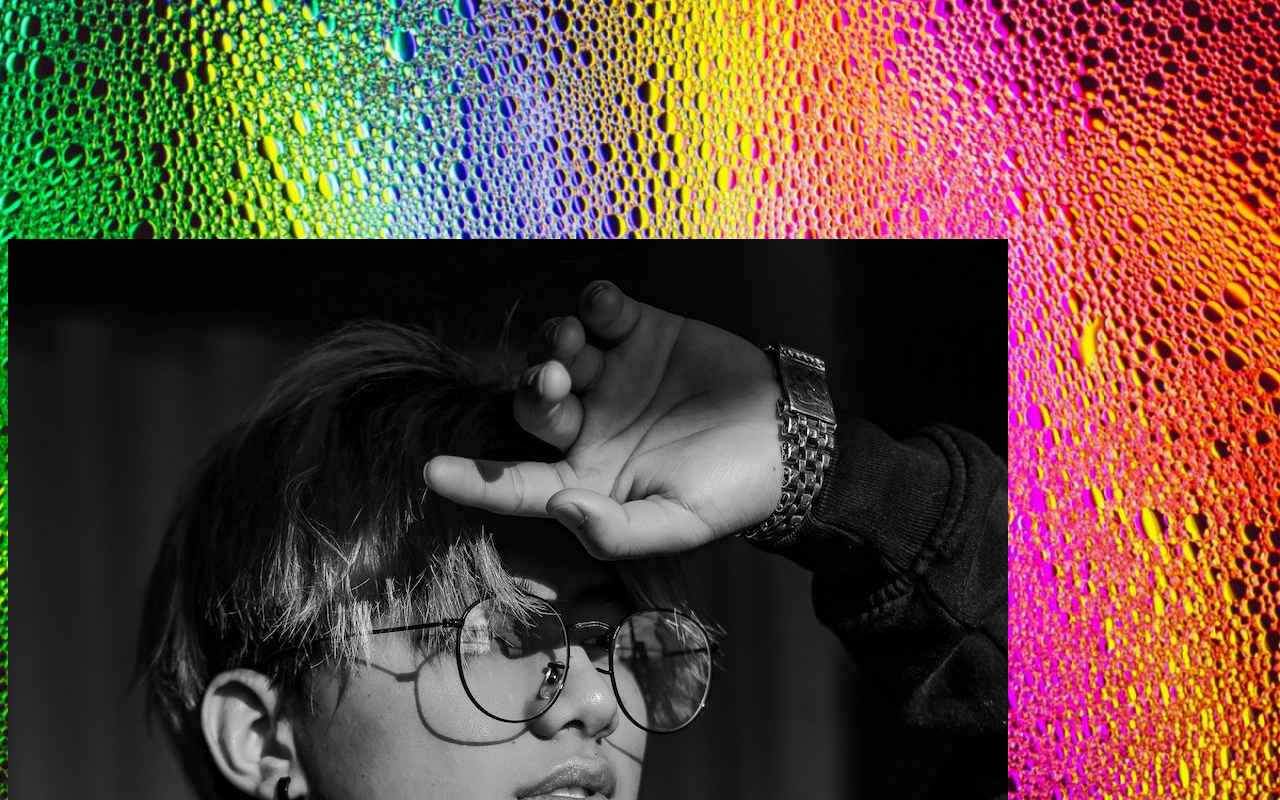
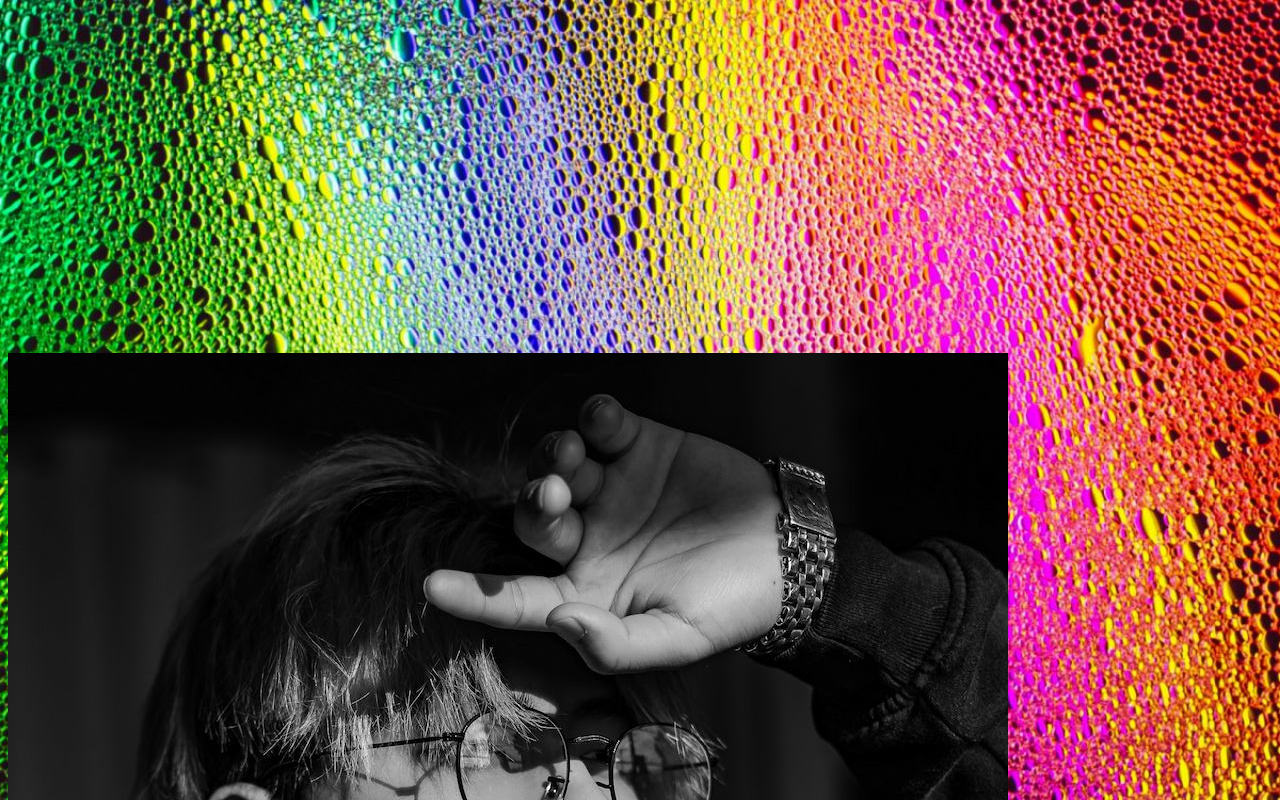
Before and after one commit to yuta-ushijima/next-portfolio, a Next.js app: page / in a window 1280 px wide. Shown: the top 800 px of the page. Built offline with nearby package versions, Linux system fonts and the light colour scheme.

Commit message:
feat: Import Layout each pages

```diff
--- a/src/components/layout.js
+++ b/src/components/layout.js
@@ -1,10 +1,11 @@
 import Header from "./header";
 import Footer from "./footer";
 
-const Layout = () => {
+const Layout = (props) => {
   return (
     <>
       <Header />
+      <main>{props.children}</main>
       <Footer />
     </>
   );
--- a/src/pages/blog.js
+++ b/src/pages/blog.js
@@ -1,11 +1,12 @@
 import matter from "gray-matter";
 import Image from "next/image";
 import Link from "next/link";
+import Layout from "../components/layout";
 
 const Blog = (props) => {
   console.log(props);
   return (
-    <>
+    <Layout>
       <div>
         <div>
           <h1>Blog</h1>
@@ -32,7 +33,7 @@
           ))}
         </div>
       </div>
-    </>
+    </Layout>
   );
 };
 export default Blog;
--- a/src/pages/blog/[slug].js
+++ b/src/pages/blog/[slug].js
@@ -1,10 +1,11 @@
 import matter from "gray-matter";
 import ReactMarkdown from "react-markdown";
 import Image from "next/dist/client/image";
+import Layout from "../../components/layout";
 
 const SingleBlog = (props) => {
   return (
-    <>
+    <Layout>
       <div>
         <Image
           src={props.frontmatter.image}
@@ -20,7 +21,7 @@
           <ReactMarkdown children={props.markdownBody}></ReactMarkdown>
         </div>
       </div>
-    </>
+    </Layout>
   );
 };
 
--- a/src/pages/contact.js
+++ b/src/pages/contact.js
@@ -1,6 +1,8 @@
+import Layout from "../components/layout";
+
 const Contact = () => {
   return (
-    <>
+    <Layout>
       <div>
         <div>
           <h1>Contact</h1>
@@ -21,7 +23,7 @@
           </form>
         </div>
       </div>
-    </>
+    </Layout>
   );
 };
 
--- a/src/pages/index.js
+++ b/src/pages/index.js
@@ -1,9 +1,10 @@
 import Link from "next/link";
 import Image from "next/image";
+import Layout from "../components/layout";
 
 const Index = () => {
   return (
-    <>
+    <Layout>
       <div>
         <Image
           src="/images/index-hero.jpg"
@@ -69,7 +70,7 @@
           </Link>
         </div>
       </div>
-    </>
+    </Layout>
   );
 };
 export default Index;
```
